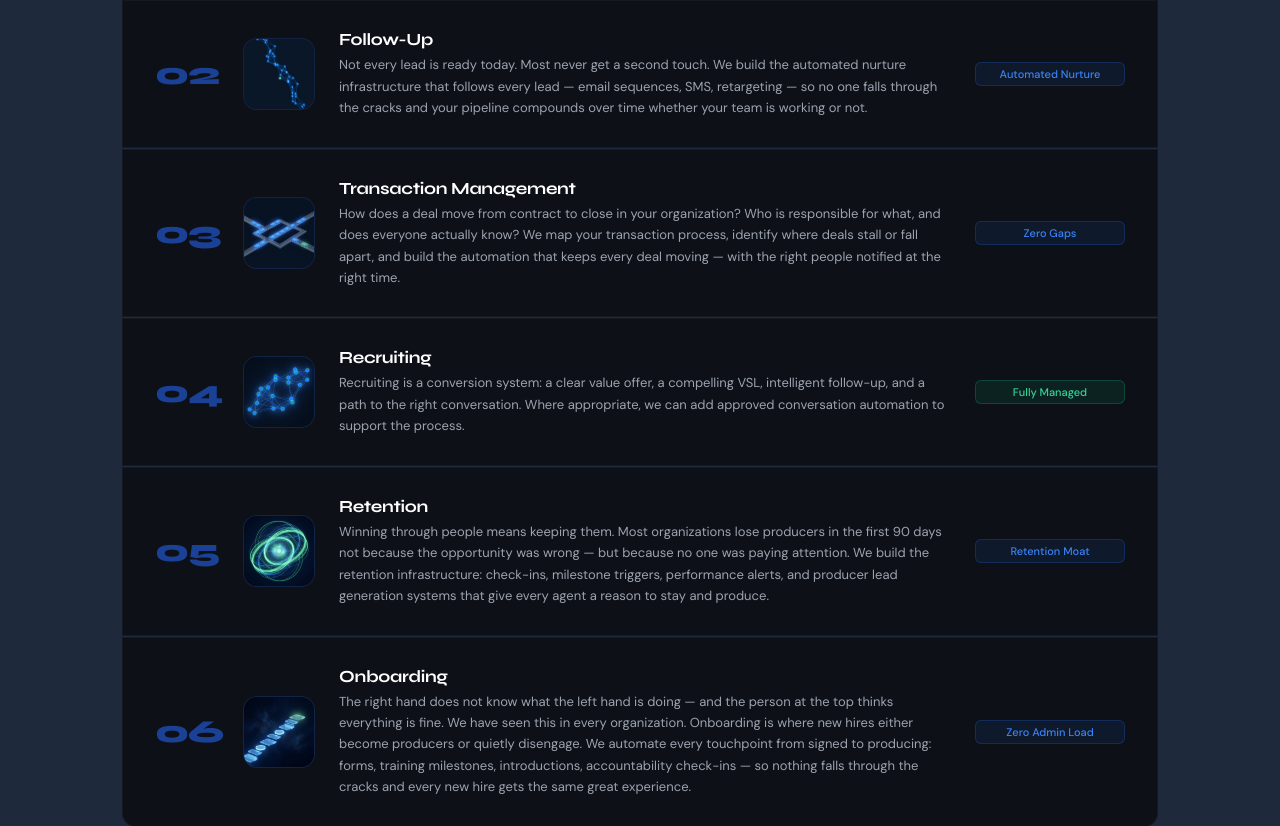
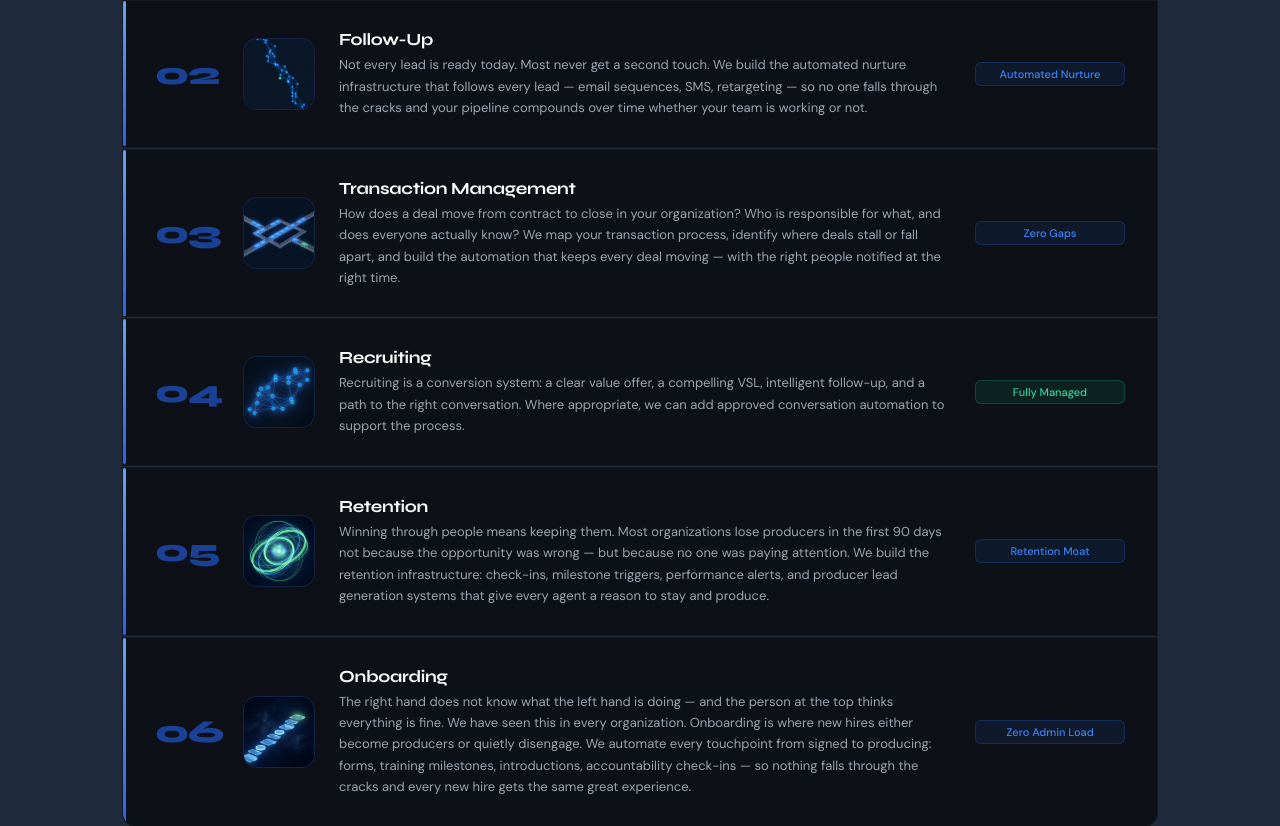
Before and after one commit to layerengine-ai/layerengine-ai.github.io, a website: page index.html in a window 1280 px wide. Shown: the part 2475-3301 px from the top of the page. Drawn offline with Linux system fonts and the light colour scheme; a script that the page names is missing.

Commit message:
Animate How It Works system flow

```diff
--- a/index.html
+++ b/index.html
@@ -488,6 +488,24 @@
         }
       }
 
+      @media (prefers-reduced-motion: reduce) {
+        #le-wrapper .le-how-section .le-layer::before {
+          opacity: 1;
+          transform: scaleY(1);
+          animation: none;
+        }
+        #le-wrapper .le-how-section .le-layer::after {
+          display: none;
+          animation: none;
+        }
+        #le-wrapper .le-how-section .le-layer.le-in-view .le-layer-num,
+        #le-wrapper .le-how-section .le-layer.le-in-view .le-layer-visual {
+          animation: none;
+          opacity: 1;
+          transform: none;
+        }
+      }
+
       /* ── BUTTONS ── */
       #le-wrapper .le-btn-primary {
         display: inline-flex;
@@ -749,6 +767,125 @@
       #le-wrapper .le-layer:hover {
         background: var(--le-bg-soft3) !important;
         border-color: rgba(37, 99, 235, 0.25);
+      }
+
+      /* Animated system-flow sequence for the six operating layers. */
+      #le-wrapper .le-how-section .le-layer {
+        position: relative;
+        overflow: hidden;
+        isolation: isolate;
+        --le-layer-delay: 0ms;
+      }
+
+      #le-wrapper .le-how-section .le-layer:nth-child(2) {
+        --le-layer-delay: 90ms;
+      }
+      #le-wrapper .le-how-section .le-layer:nth-child(3) {
+        --le-layer-delay: 180ms;
+      }
+      #le-wrapper .le-how-section .le-layer:nth-child(4) {
+        --le-layer-delay: 270ms;
+      }
+      #le-wrapper .le-how-section .le-layer:nth-child(5) {
+        --le-layer-delay: 360ms;
+      }
+      #le-wrapper .le-how-section .le-layer:nth-child(6) {
+        --le-layer-delay: 450ms;
+      }
+
+      #le-wrapper .le-how-section .le-layer > * {
+        position: relative;
+        z-index: 1;
+      }
+
+      #le-wrapper .le-how-section .le-layer::before {
+        content: "";
+        position: absolute;
+        z-index: 0;
+        top: 0;
+        bottom: 0;
+        left: 0;
+        width: 3px;
+        border-radius: 3px;
+        background: linear-gradient(180deg, #60a5fa, #2563eb);
+        opacity: 0;
+        transform: scaleY(0.08);
+        transform-origin: top;
+      }
+
+      #le-wrapper .le-how-section .le-layer::after {
+        content: "";
+        position: absolute;
+        z-index: 0;
+        inset: 0;
+        width: 42%;
+        pointer-events: none;
+        opacity: 0;
+        transform: translateX(-180%);
+        background: linear-gradient(90deg, transparent, rgba(96, 165, 250, 0.16), transparent);
+      }
+
+      #le-wrapper .le-how-section .le-layer.le-in-view::before {
+        animation: leLayerActivate 0.48s var(--le-layer-delay) cubic-bezier(0.16, 1, 0.3, 1) forwards;
+      }
+
+      #le-wrapper .le-how-section .le-layer.le-in-view::after {
+        animation: leLayerSweep 1.15s calc(var(--le-layer-delay) + 100ms) cubic-bezier(0.16, 1, 0.3, 1) both;
+      }
+
+      #le-wrapper .le-how-section .le-layer.le-in-view .le-layer-num {
+        animation: leLayerNumber 0.5s calc(var(--le-layer-delay) + 40ms) cubic-bezier(0.16, 1, 0.3, 1) both;
+      }
+
+      #le-wrapper .le-how-section .le-layer.le-in-view .le-layer-visual {
+        animation: leLayerVisual 0.7s calc(var(--le-layer-delay) + 80ms) cubic-bezier(0.16, 1, 0.3, 1) both;
+      }
+
+      @keyframes leLayerActivate {
+        to {
+          opacity: 1;
+          transform: scaleY(1);
+        }
+      }
+
+      @keyframes leLayerSweep {
+        0% {
+          opacity: 0;
+          transform: translateX(-180%);
+        }
+        18% {
+          opacity: 1;
+        }
+        100% {
+          opacity: 0;
+          transform: translateX(360%);
+        }
+      }
+
+      @keyframes leLayerNumber {
+        from {
+          opacity: 0.2;
+          transform: translateX(-8px);
+        }
+        to {
+          opacity: 1;
+          transform: translateX(0);
+        }
+      }
+
+      @keyframes leLayerVisual {
+        0% {
+          opacity: 0.55;
+          transform: scale(0.9);
+        }
+        70% {
+          opacity: 1;
+          transform: scale(1.05);
+        }
+        100% {
+          opacity: 1;
+          transform: scale(1);
+        }
       }
 
       #le-wrapper .le-layer-num {
```
